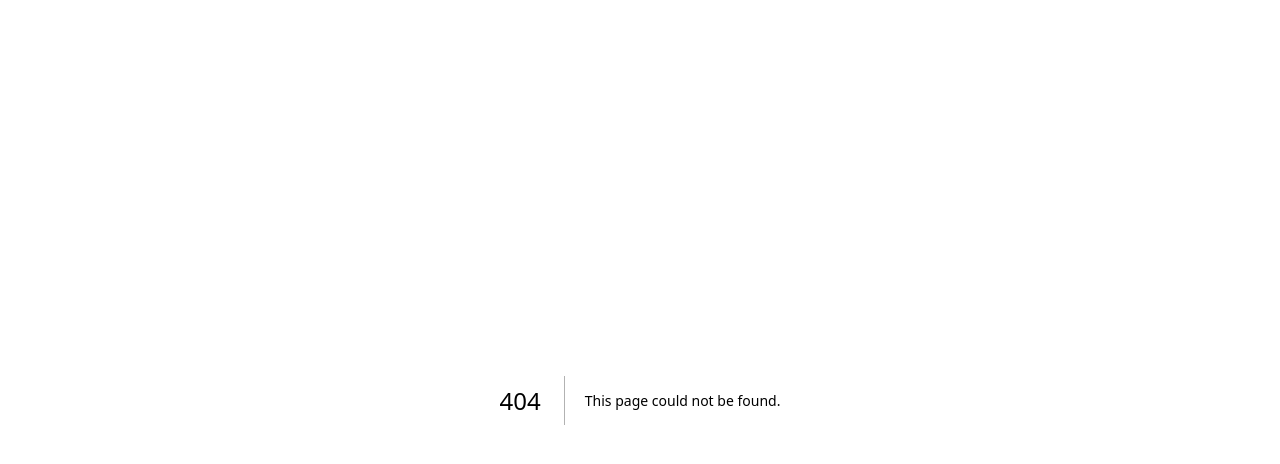
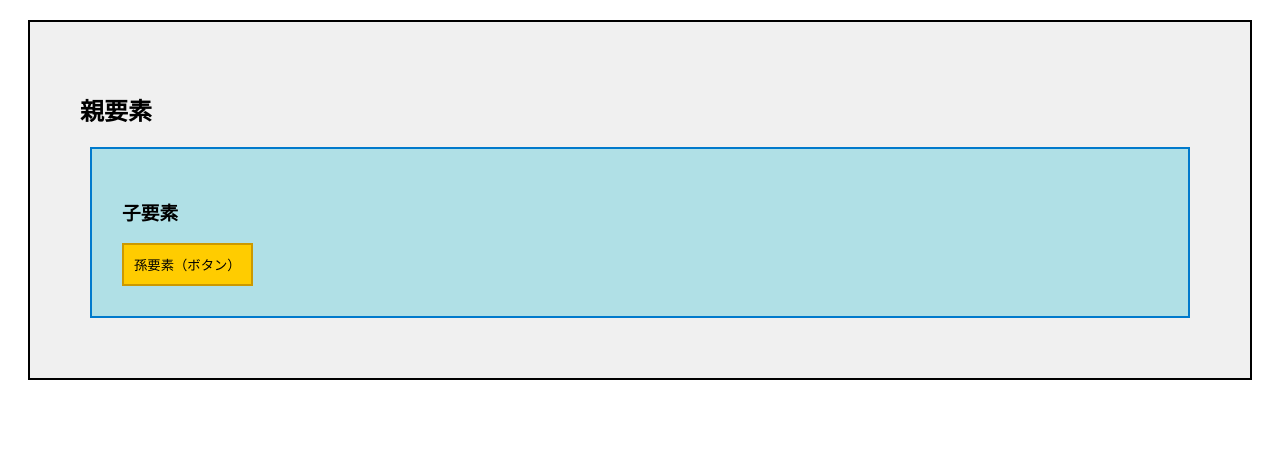
Before and after one commit to kojiman-git/my-next-app, a Next.js app: page /150_bubbling in a window 1280 px wide. Before the commit this address had no page. Shown: the top 464 px of the page. Built offline with nearby package versions, Linux system fonts and the light colour scheme.

Commit message:
バブリングの仕様を理解するためにサンプルコードを実装

```diff
--- /dev/null
+++ b/src/app/150_bubbling/page.js
@@ -0,0 +1,57 @@
+"use client";
+
+import React from 'react';
+
+const ExampleComponent = () => {
+  const handleParentClick = () => {
+    console.log("親要素がクリックされました");
+  };
+
+  const handleChildClick = () => {
+    console.log("子要素がクリックされました");
+  };
+
+  const handleGrandchildClick = (e) => {
+    console.log("孫要素がクリックされました");
+    e.stopPropagation(); // バブリングを防ぐ
+  };
+
+  return (
+    <div
+      onClick={handleParentClick}
+      style={{
+        padding: '50px',
+        backgroundColor: '#f0f0f0',
+        cursor: 'pointer',
+        border: '2px solid #000',
+        margin: '20px',
+      }}
+    >
+      <h2>親要素</h2>
+      <div
+        style={{
+          padding: '30px',
+          backgroundColor: '#b0e0e6',
+          border: '2px solid #007acc',
+          margin: '10px',
+        }}
+        onClick={handleChildClick}
+      >
+        <h3>子要素</h3>
+        <button
+          onClick={handleGrandchildClick}
+          style={{
+            padding: '10px',
+            backgroundColor: '#ffcc00',
+            border: '2px solid #cc9900',
+            cursor: 'pointer',
+          }}
+        >
+          孫要素（ボタン）
+        </button>
+      </div>
+    </div>
+  );
+};
+
+export default ExampleComponent;
--- a/src/data/nav.js
+++ b/src/data/nav.js
@@ -23,4 +23,5 @@ export const navList = [
   "130_marker-app_useRef",
   "130_marker-app_useRef_Material_UI",
   "140_feedback-form-app_EventHandlers",
+  "150_bubbling",
 ];
```
